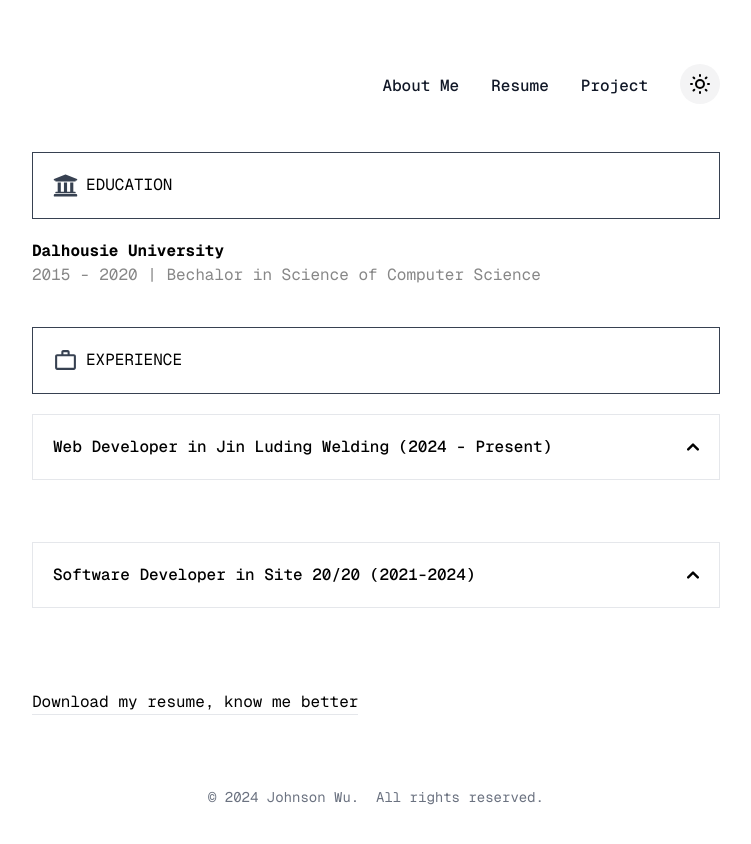
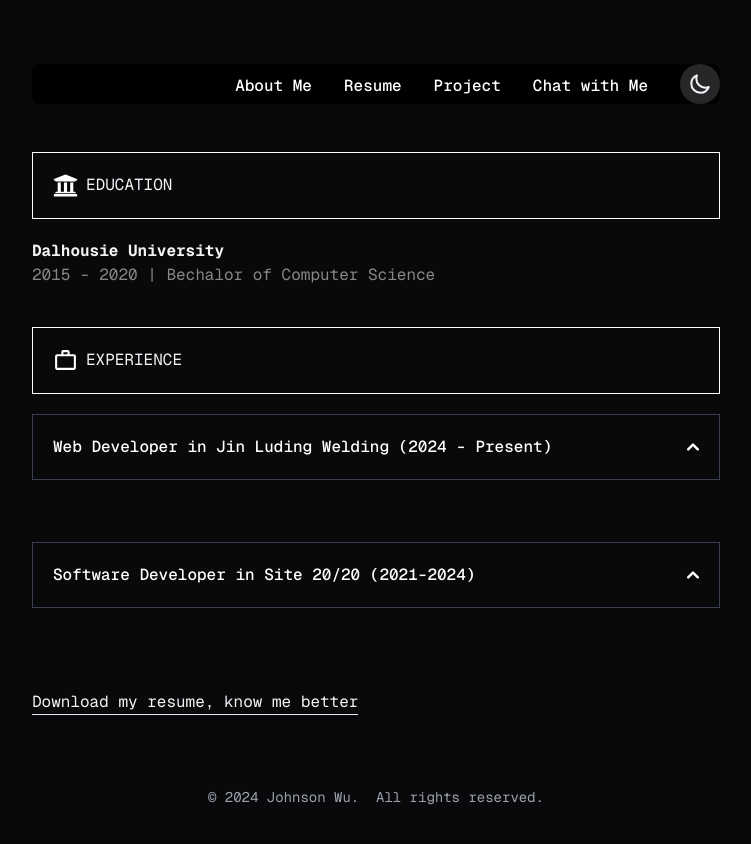
Before and after one commit to XiupingWu/Portfolio, a Next.js app: page /resume in a window 1280 px wide. Shown: the top 844 px of the page, without its empty margins (264-1015 px from the left). Built offline with nearby package versions, Linux system fonts and the light colour scheme.

Commit message:
Change defualt theme to dark

```diff
--- a/src/app/blog/page.tsx
+++ /dev/null
@@ -1,7 +0,0 @@
-export default function Blogs() {
-  return (
-    <div>
-      <h1>No Posts Yet, but it will be, once I have something to write!</h1>
-    </div>
-  )
-}
--- a/src/app/layout.tsx
+++ b/src/app/layout.tsx
@@ -27,7 +27,7 @@ export default function RootLayout({
       <body
         className={`mx-auto min-h-screen max-w-3xl antialiased text-black bg-white dark:bg-zinc-950 dark:text-gray-100 ${geistMono.className}`}
       >
-        <ThemeProvider attribute="class" defaultTheme="system" enableSystem>
+        <ThemeProvider attribute="class" defaultTheme="dark" enableSystem>
           <div className="max-w-4xl mx-auto px-6 py-12">
             <Navbar />
             <main>
--- a/src/components/rating.tsx
+++ /dev/null
@@ -1,15 +0,0 @@
-
-
-interface props {
-  skill: string,
-  rating: number
-}
-
-export default function Rating({skill}: props) {
-
-  return (
-    <div>
-      <p>{skill}</p>
-    </div>
-  )
-}
--- a/src/data/education.ts
+++ b/src/data/education.ts
@@ -1,14 +1,9 @@
 const education = [
   {
     agency: 'Dalhousie University',
-    field: 'Bechalor in Science of Computer Science',
+    field: 'Bechalor of Computer Science',
     period: '2015 - 2020'
-  },
-  // {
-  //   agency: 'Digital Nova Scotia - Skills For Hire',
-  //   field: 'Data Analytics',
-  //   period: '2025 - present'
-  // }
+  }
 ]
 
 export default education;
--- a/src/data/navlinks.ts
+++ b/src/data/navlinks.ts
@@ -11,6 +11,10 @@ const navlinks = [
     label: 'Project',
     href: '/project'
   },
+  {
+    label: 'Chat with Me',
+    href: '/'
+  }
 ]
 
 export default navlinks;
```
Also changed, not shown: src/app/resume/page.tsx (+0 -23 lines).
